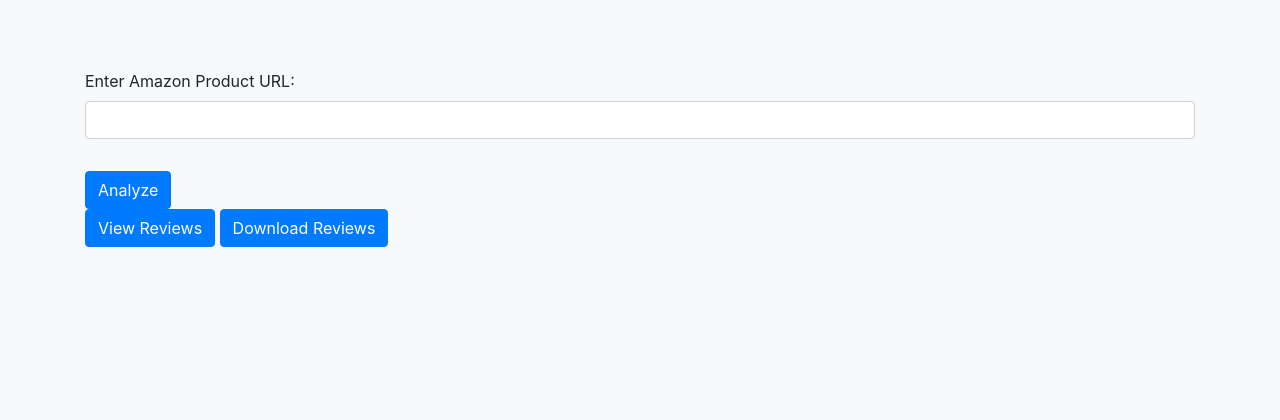
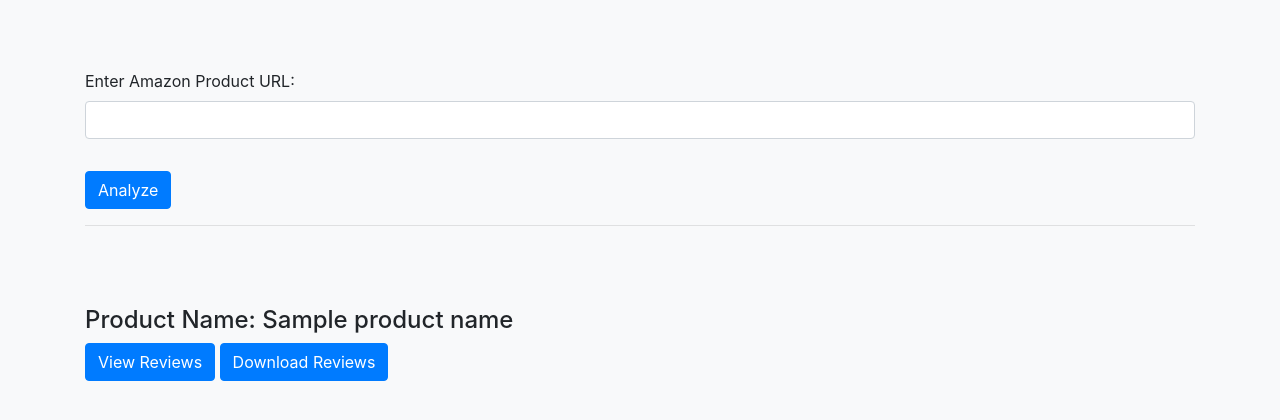
Before and after one commit to bhagyashreep02/Sentiment-Analysis, a Flask app: template templates/index.html in a window 1280 px wide. Shown: the part 238-658 px from the top of the page. Run offline with Flask 3, Linux system fonts and the light colour scheme; the template is opened without the code that fills it: most values are stand-ins (such as "Sample title", 1, 10 or a date in 2020); parts of the project's set-up code (start-up, migrations or seed data) failed here and were passed over; some libraries are stand-ins or nearby versions.

Commit message:
Product name added

```diff
--- a/app.py
+++ b/app.py
@@ -154,6 +154,7 @@
     sentiment_result = None
     pdf_filename = None
     reviews_descriptions = []
+    product_name = None
     if request.method == 'POST':
         if 'file' not in request.files and 'url' not in request.form:
             return render_template('index.html', error='No file or URL provided')
@@ -233,9 +234,12 @@
 
             pdf_filename = None
 
+        new_url_parts = pdf_url.split("/")
+        product_name = new_url_parts[3].replace("-"," ")
 
 
-    return render_template('index.html', sentiment_result=sentiment_result, pdf_filename=pdf_filename,  reviews_descriptions=reviews_descriptions)
+
+    return render_template('index.html', sentiment_result=sentiment_result, pdf_filename=pdf_filename,  reviews_descriptions=reviews_descriptions, product_name = product_name)
 
 @app.route('/view-reviews')
 def view_reviews():
--- a/templates/index.html
+++ b/templates/index.html
@@ -81,6 +81,16 @@
     </div>
     {% endif %}
 
+    <hr>
+
+
+    {% if product_name %}
+    <div style="margin-top: 5rem;">
+        <h4>Product Name: {{product_name}}</h4>
+    </div>
+    {% endif %}
+
+
     {% if reviews_descriptions %}
         <!-- <h3 style="padding-top: 2rem;">Reviews Descriptions:</h3>
         <ol>
@@ -89,8 +99,8 @@
             {% endfor %}
         </ol> -->
         <div>
-            <a href="{{ url_for('view_reviews') }}" class="btn btn-primary">View Reviews</a>
-            <a href="{{ url_for('download_reviews') }}" class="btn btn-primary">Download Reviews</a>
+            <a href="{{ url_for('view_reviews') }}" class="btn btn-primary" style="margin-bottom: 5rem;">View Reviews</a>
+            <a href="{{ url_for('download_reviews') }}" class="btn btn-primary" style="margin-bottom: 5rem;">Download Reviews</a>
         </div>
     {% endif %}
 
```
Also changed, not shown: 1 other file.
